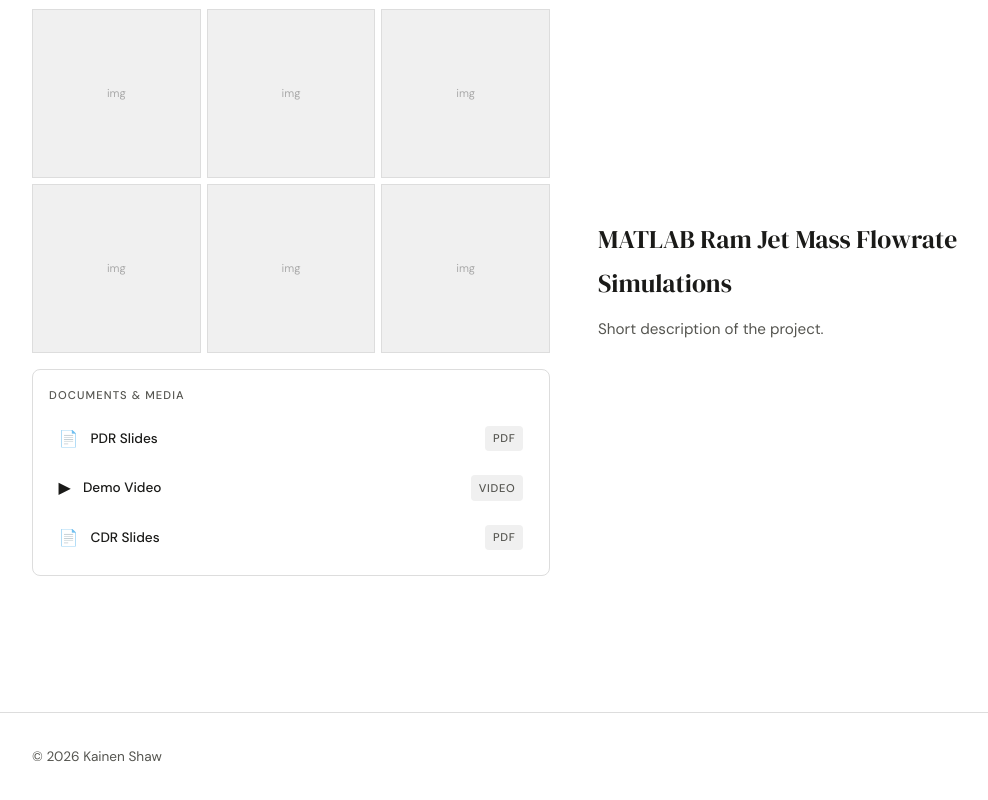
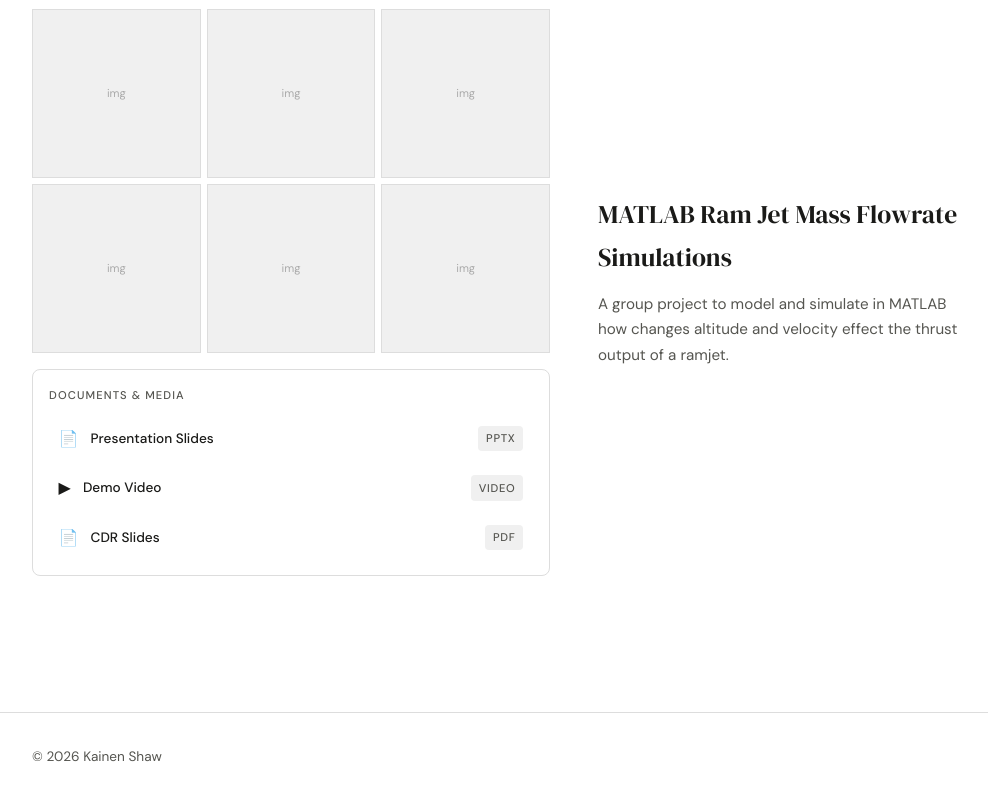
Before and after one commit to Ka1nen/Website, a plain HTML site: page projects.html in a window 1280 px wide. Shown: the part 1777-2577 px from the top of the page, without its empty margins (140-1128 px from the left). Drawn offline with Linux system fonts and the light colour scheme.

Commit message:
Update projects.html

```diff
--- a/projects.html
+++ b/projects.html
@@ -388,10 +388,10 @@
               <div class="project-docs">
                   <p class="docs-label">Documents & Media</p>
                   <div class="docs-list">
-                      <a href="pdr.pdf" class="doc-item" target="_blank">
+                      <a href="RFRPO.pptx" class="doc-item" target="_blank">
                           <span class="doc-icon">📄</span>
-                          <span class="doc-name">PDR Slides</span>
-                          <span class="doc-type">PDF</span>
+                          <span class="doc-name">Presentation Slides</span>
+                          <span class="doc-type">PPTX</span>
                       </a>
                       <a href="https://youtube.com/yourlink" class="doc-item" target="_blank">
                           <span class="doc-icon">▶</span>
@@ -409,7 +409,7 @@
 
           <div class="project-info">
               <h2>MATLAB Ram Jet Mass Flowrate Simulations</h2>
-              <p>Short description of the project.</p>
+              <p>A group project to model and simulate in MATLAB how changes altitude and velocity effect the thrust output of a ramjet.</p>
 
           </div>
       </div>
```
